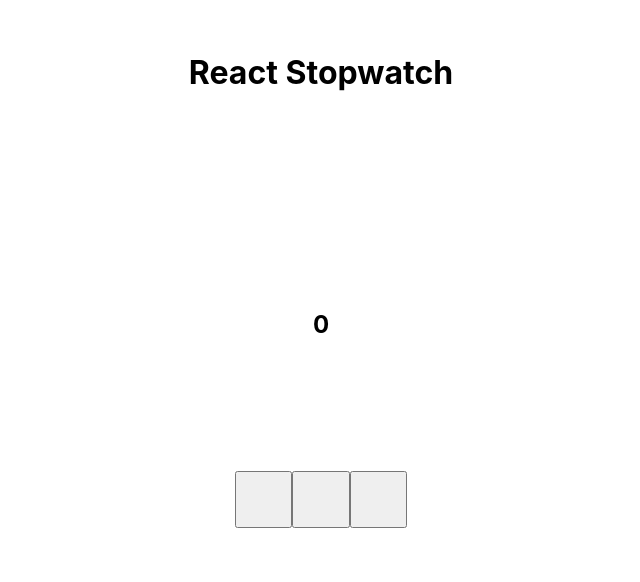
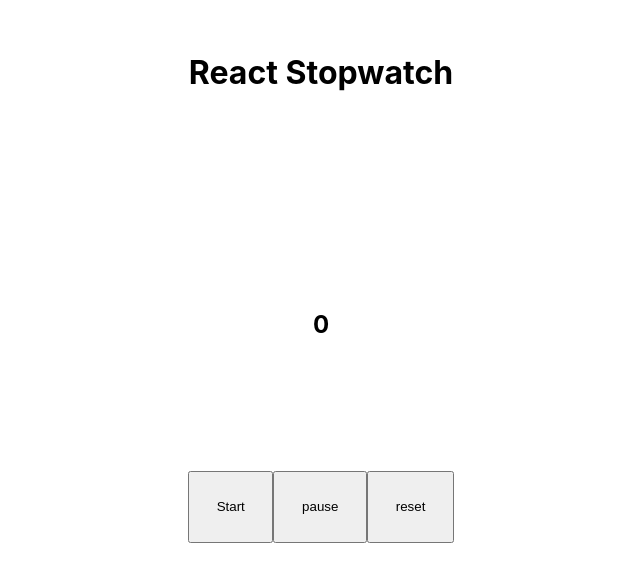
Before and after one commit to sameghosts/react-stopwatch, a React (Create React App) app: page / in a window 1280 px wide. Shown: the part 160-742 px from the top of the page, without its empty margins (319-959 px from the left). Built offline with nearby package versions, Linux system fonts and the light colour scheme.

Commit message:
start and pause working but insane, refactoring

```diff
--- a/src/Stopwatch.js
+++ b/src/Stopwatch.js
@@ -1,33 +1,61 @@
 import React, { Component } from 'react'
 
 class Stopwatch extends Component {
-  constructor(props){
-    super(props)
+  constructor(){
+    super()
     this.state = {
-      counter: 0,
+      timerInit: 0,
+      timerNow: 0,
+      isActive: false,
+      isPaused: false
     }
-    this.handleStart = this.handleStart.bind(this)
+    // this.updateSeconds = this.updateSeconds.bind(this)
   }
-  handleStart = (e) => {
-    setInterval (function() {
-      let prevCounter = this.state.counter
-      let newCounter = prevCounter + 1
-      return newCounter
-    }, 1000)
-    this.setState({
-      counter: newCounter
-    })
+  // updateSeconds = () =>{
+  //   this.setState({
+  //     seconds: +this.state.seconds +1
+  //   })
+  // }
+  handleStart = e => {
+    // this.setState({ isActive: true})
+    // if(this.state.isActive === true){
+      this.setState({
+          isActive: true,
+          timerNow: this.state.timerNow,
+          timerInit: Date.now() - this.state.timerNow
+        })
+      this.timer = setInterval(() => {
+        this.setState({
+          timerNow: Math.floor((Date.now() - this.state.timerInit)/1000)})
+      }, 1000)
   }
+  resetInterval = () => {
+    clearInterval(this.timer)
+    this.setState((prevState) => ({
+      timerNow: prevState.timerNow
+    }))
+  }
+  handlePause = e => {
+    if (this.state.isPaused){
+      this.handleStart()
+    } else{
+      this.resetInterval()
+    }
+    this.setState((prevState) => ({
+      isPaused: !this.state.isPaused
+    }))
+  }
+
   render () {
     return (
       <div className="stopwatch">
         <div className="timer-window">
-        <h2>{this.state.counter}</h2>
+        <h2>{this.state.timerNow}</h2>
         </div>
         <div className="button-area">
-          <button name="reset" onclick={(e) => this.handleStart(e)} value=""> </button>
-          <button name="start" onclick={"handleclick"} value=""> </button>
-          <button name="pause" onclick={"handleclick"} value=""> </button>
+          <button name="start" onClick={this.handleStart} value="">Start</button>
+          <button name="pause" onClick={this.handlePause} value=""> pause </button>
+          <button name="pause"  value=""> reset </button>
         </div>
       </div>
     )
```
